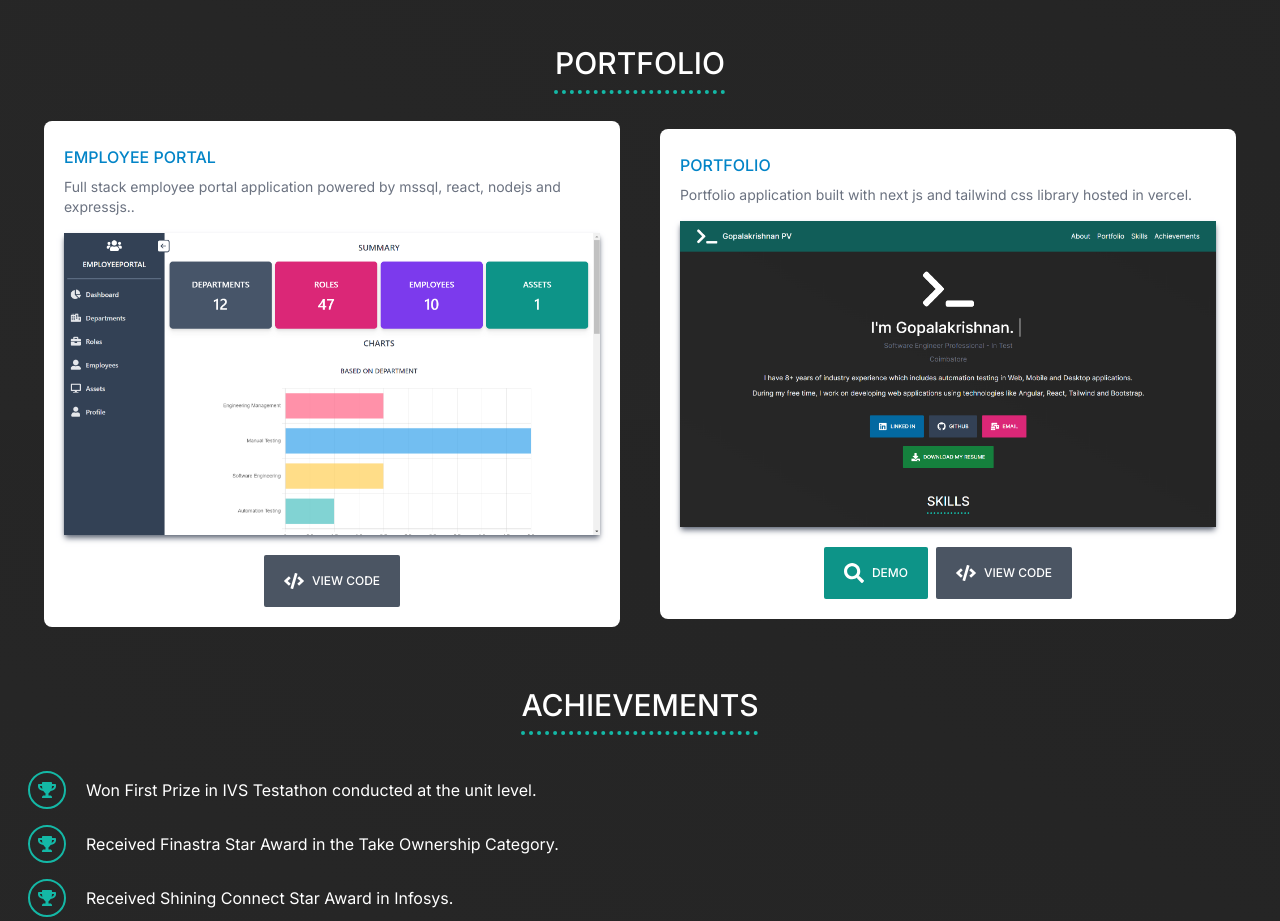
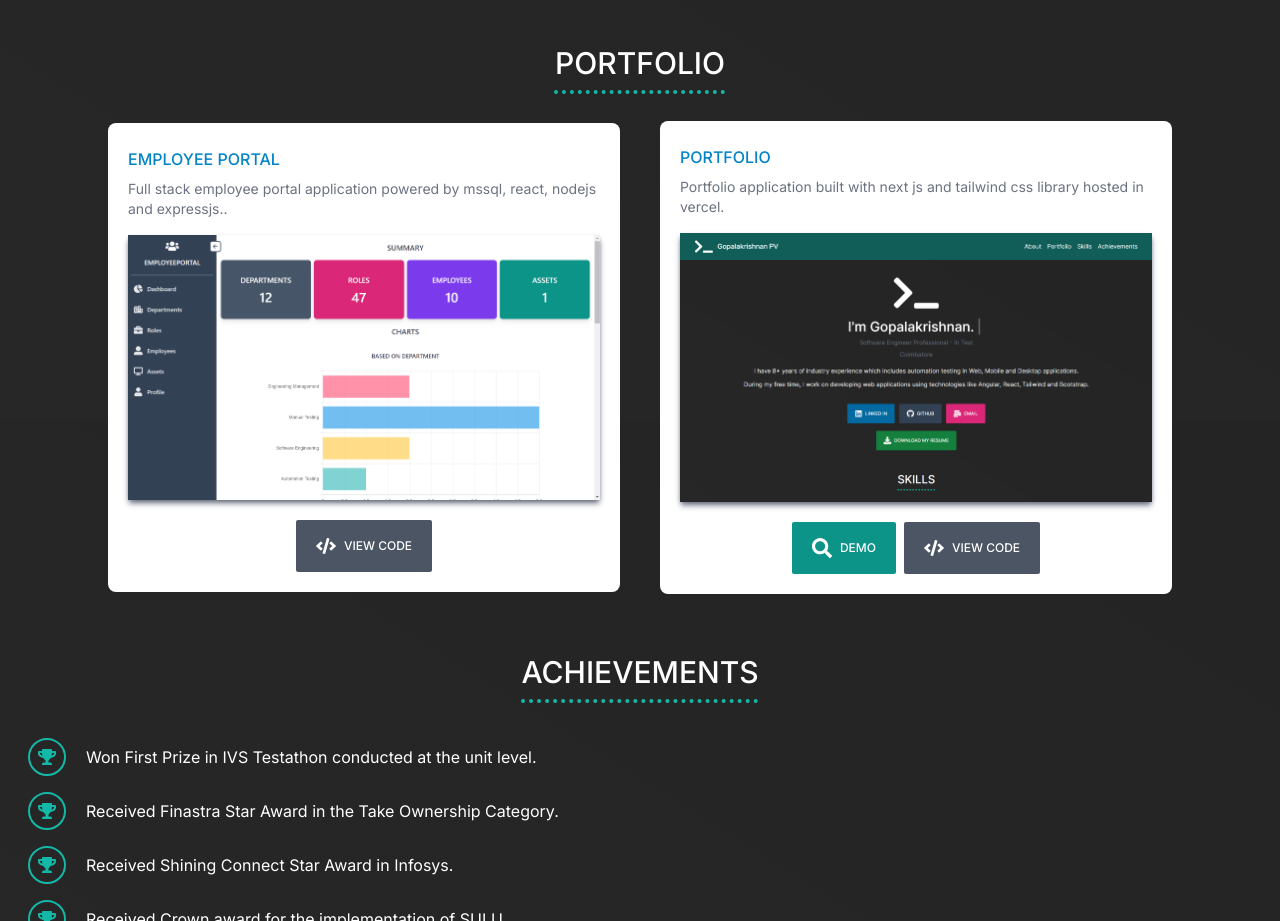
Before and after one commit to gktomic/gopalakrishnan, a Next.js app: page / in a window 1280 px wide. Shown: the part 1180-2101 px from the top of the page. Built offline with nearby package versions, Linux system fonts and the light colour scheme.

Commit message:
Update card width

```diff
--- a/app/elements/Card.tsx
+++ b/app/elements/Card.tsx
@@ -4,7 +4,7 @@ import Image from "next/image";
 import Button from "./Button";
 
 export default function Card(props: any) {
-    return <div className="rounded-lg overflow-hidden bg-white max-w-xl">
+    return <div className="rounded-lg overflow-hidden bg-white max-w-lg">
         <div className="px-5 py-4 w-full">
             <h3 className="font-medium text-md py-2 text-sky-600 uppercase">{props.title}</h3>
             <p className="text-sm text-gray-500">
```
